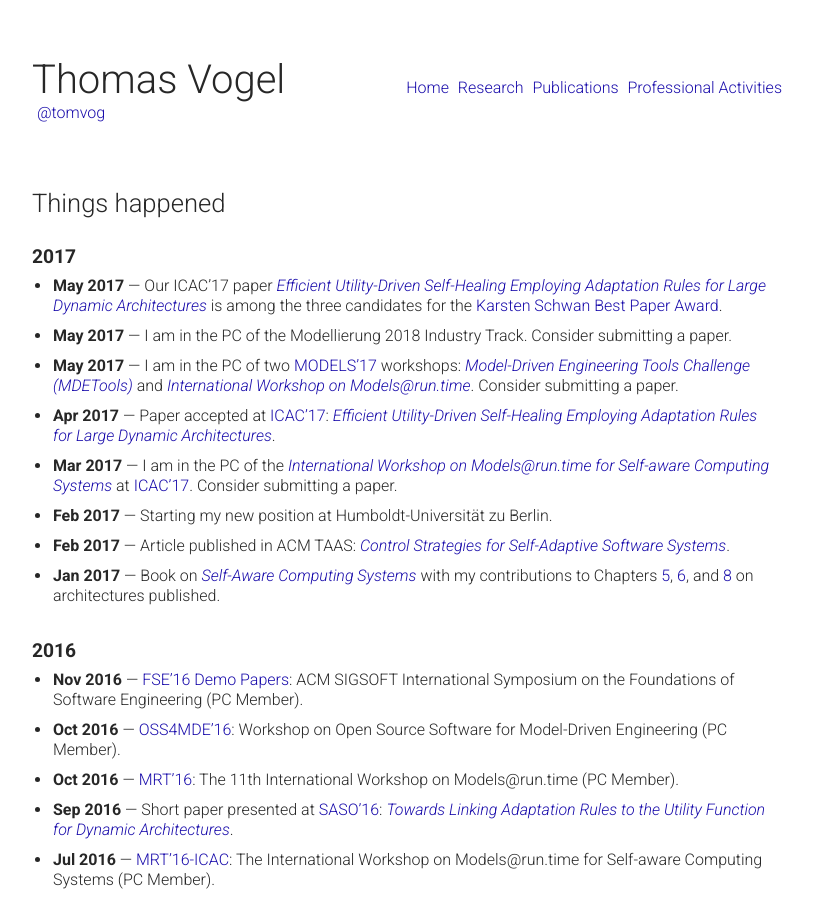
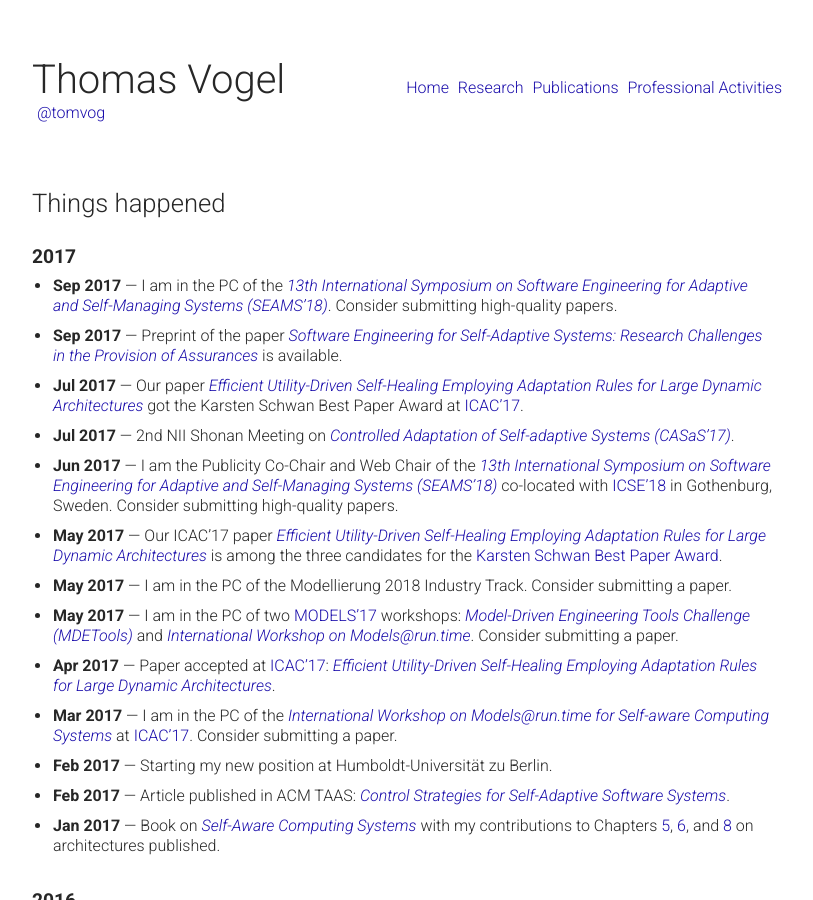
Before and after one commit to thomas-vogel/thomas-vogel.github.io, a Jekyll site: the page built from _pages/pastnews.md, in a window 1280 px wide and 900 px high. Shown: the whole window, without its empty margins (233-1046 px from the left). Built offline with Jekyll 4.4.1, drawn with Linux system fonts in a browser that asks for light colours.

```diff
--- a/_pages/pastnews.md
+++ b/_pages/pastnews.md
@@ -7,6 +7,11 @@
 
 ## 2017
 
+* __Sep 2017__ --- I am in the PC of the [_13th International Symposium on Software Engineering for Adaptive and Self-Managing Systems (SEAMS'18)_](http://2018.seams-symposia.org){:target="_blank"}. Consider submitting high-quality papers.
+* __Sep 2017__ --- Preprint of the paper [_Software Engineering for Self-Adaptive Systems: Research Challenges in the Provision of Assurances_](publications/2017-SEFSAS3a) is available.
+* __Jul 2017__ --- Our paper [_Efficient Utility-Driven Self-Healing Employing Adaptation Rules for Large Dynamic Architectures_](publications/2017-ICAC) got the Karsten Schwan Best Paper Award at [ICAC'17](http://icac2017.ece.ohio-state.edu/){:target="_blank"}.
+* __Jul 2017__ --- 2nd NII Shonan Meeting on [_Controlled Adaptation of Self-adaptive Systems (CASaS'17)_](http://shonan.nii.ac.jp/seminar/110/){:target="_blank"}.
+* __Jun 2017__ --- I am the Publicity Co-Chair and Web Chair of the [_13th International Symposium on Software Engineering for Adaptive and Self-Managing Systems (SEAMS'18)_](http://2018.seams-symposia.org){:target="_blank"} co-located with [ICSE'18](http://www.icse2018.org){:target="_blank"} in Gothenburg, Sweden. Consider submitting high-quality papers.
 * __May 2017__ --- Our ICAC'17 paper [_Efficient Utility-Driven Self-Healing Employing Adaptation Rules for Large Dynamic Architectures_](publications/2017-ICAC) is among the three candidates for the [Karsten Schwan Best Paper Award](http://icac2017.ece.ohio-state.edu/program/program/){:target="_blank"}.
 * __May 2017__ --- I am in the PC of the Modellierung 2018 Industry Track. Consider submitting a paper.
 * __May 2017__ --- I am in the PC of two [MODELS'17](http://www.cs.utexas.edu/models2017){:target="_blank"} workshops: [_Model-Driven Engineering Tools Challenge (MDETools)_](http://mase.cs.queensu.ca/mdetools/){:target="_blank"} and [_International Workshop on Models@run.time_](http://st.inf.tu-dresden.de/MRT17/){:target="_blank"}. Consider submitting a paper.
```
Also changed, not shown: index.md (+0 -11 lines).
